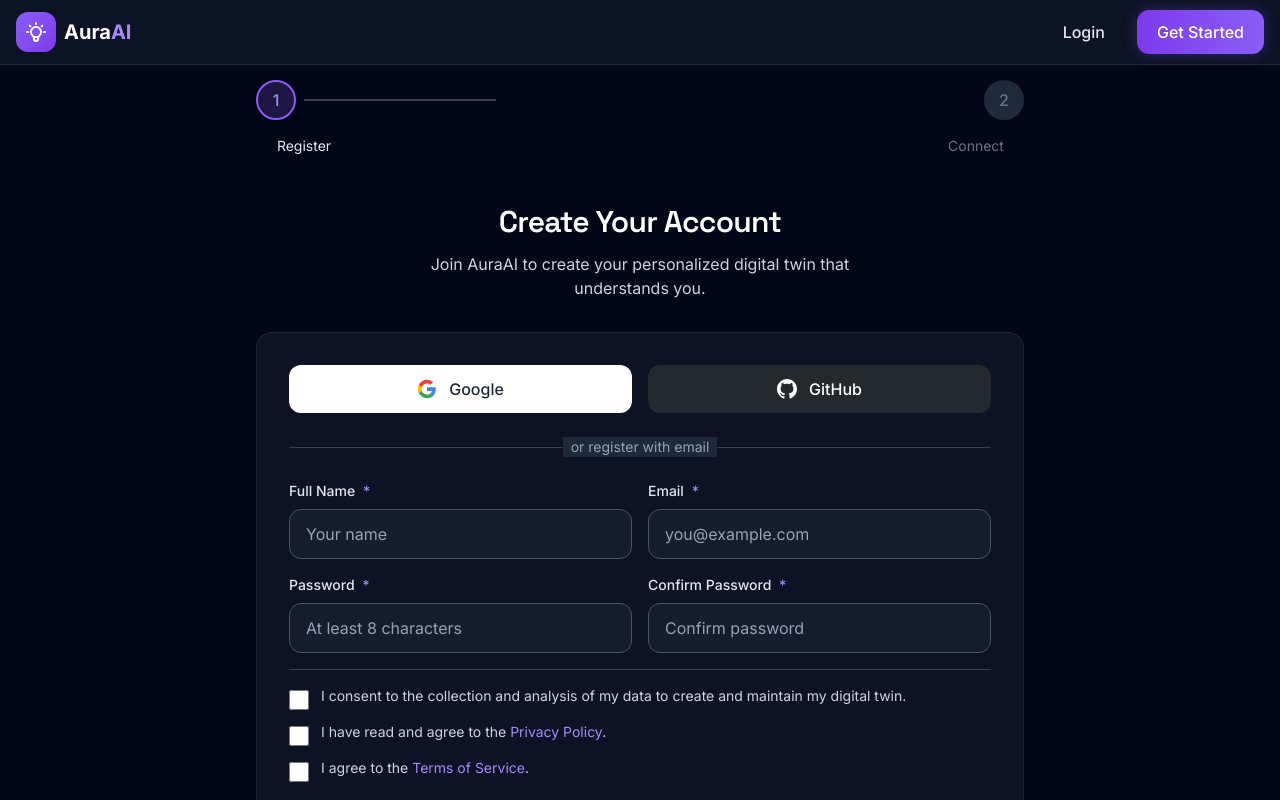
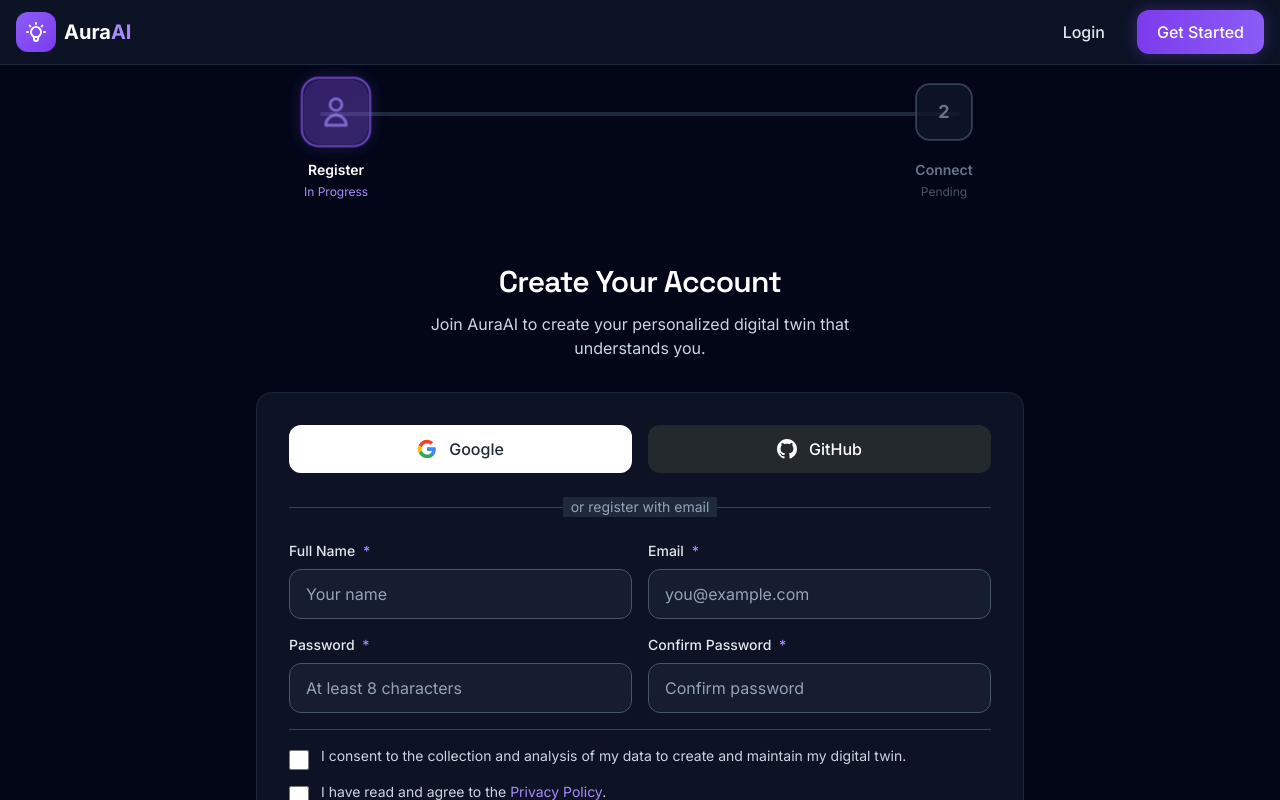
Before and after one commit to jaswantcg-hue/ownyourtwin_website_wofork, a SvelteKit app: page /create-twin in a window 1280 px wide. Shown: the top 800 px of the page. Built offline with nearby package versions, Linux system fonts and the light colour scheme.

Commit message:
updated code

```diff
--- a/src/routes/create-twin/+page.svelte
+++ b/src/routes/create-twin/+page.svelte
@@ -230,22 +230,37 @@
 
   <main class="pt-20 pb-12 px-4">
     <div class="max-w-3xl mx-auto">
-      <!-- Progress indicator -->
-      <div class="mb-12">
-        <div class="flex items-center justify-between mb-4">
+      <!-- Enhanced Progress indicator -->
+      <div class="mb-16">
+        <div class="relative">
+          <!-- Progress bar background -->
+          <div class="absolute top-8 left-0 right-0 h-1 bg-void-800 rounded-full mx-auto" style="width: calc(100% - 8rem);"></div>
+
+          <!-- Animated progress bar -->
+          <div
+            class="absolute top-8 left-0 h-1 bg-gradient-to-r from-cosmic-600 to-cosmic-400 rounded-full transition-all duration-700 ease-out"
+            style="width: calc({((currentStep - 1) / (TWIN_CREATION_STEPS.length - 1)) * 100}% * (100% - 8rem) / 100); margin-left: 4rem;"
+          ></div>
+
+          <!-- Steps -->
+          <div class="relative flex items-center justify-between max-w-2xl mx-auto">
             {#each TWIN_CREATION_STEPS as step, index}
-            <div class="flex items-center">
+              <div class="flex flex-col items-center relative z-10">
+                <!-- Step circle -->
+                <div class="relative group">
                   <div
-                class="w-10 h-10 rounded-full flex items-center justify-center font-medium transition-all duration-300
+                    class="w-16 h-16 rounded-2xl flex items-center justify-center font-bold text-lg
+                      transition-all duration-500 transform
                       {currentStep > step.id
-                  ? 'bg-cosmic-500 text-white'
+                        ? 'bg-gradient-to-br from-cosmic-600 to-cosmic-500 text-white scale-100 shadow-glow'
                         : currentStep === step.id
-                    ? 'bg-cosmic-500/20 border-2 border-cosmic-500 text-cosmic-400'
-                    : 'bg-void-800 text-void-500'}"
+                          ? 'bg-gradient-to-br from-cosmic-600/30 to-cosmic-500/30 border-2 border-cosmic-500 text-cosmic-400 scale-110 animate-pulse-slow shadow-glow-sm'
+                          : 'bg-void-900/80 border-2 border-void-700 text-void-500 scale-90'}"
                   >
                     {#if currentStep > step.id}
+                      <!-- Checkmark for completed steps -->
                       <svg
-                    class="w-5 h-5"
+                        class="w-8 h-8 animate-scale-in"
                         fill="none"
                         stroke="currentColor"
                         viewBox="0 0 24 24"
@@ -253,34 +268,55 @@
                         <path
                           stroke-linecap="round"
                           stroke-linejoin="round"
-                      stroke-width="2"
+                          stroke-width="3"
                           d="M5 13l4 4L19 7"
                         />
                       </svg>
+                    {:else if currentStep === step.id}
+                      <!-- Icon for active step -->
+                      {#if step.id === 1}
+                        <svg class="w-8 h-8" fill="none" stroke="currentColor" viewBox="0 0 24 24">
+                          <path stroke-linecap="round" stroke-linejoin="round" stroke-width="2" d="M16 7a4 4 0 11-8 0 4 4 0 018 0zM12 14a7 7 0 00-7 7h14a7 7 0 00-7-7z" />
+                        </svg>
                       {:else}
-                  {step.id}
+                        <svg class="w-8 h-8" fill="none" stroke="currentColor" viewBox="0 0 24 24">
+                          <path stroke-linecap="round" stroke-linejoin="round" stroke-width="2" d="M13.828 10.172a4 4 0 00-5.656 0l-4 4a4 4 0 105.656 5.656l1.102-1.101m-.758-4.899a4 4 0 005.656 0l4-4a4 4 0 00-5.656-5.656l-1.1 1.1" />
+                        </svg>
+                      {/if}
+                    {:else}
+                      <!-- Number for inactive steps -->
+                      <span class="text-xl">{step.id}</span>
                     {/if}
                   </div>
-              {#if index < TWIN_CREATION_STEPS.length - 1}
+
+                  <!-- Pulse effect for active step -->
+                  {#if currentStep === step.id}
+                    <div class="absolute inset-0 rounded-2xl bg-cosmic-500/20 animate-ping"></div>
+                  {/if}
+                </div>
+
+                <!-- Step label -->
+                <div class="mt-4 text-center transition-all duration-300">
                   <div
-                  class="w-16 md:w-48 h-0.5 mx-2 {currentStep > step.id
-                    ? 'bg-cosmic-500'
-                    : 'bg-void-700'}"
-                ></div>
-              {/if}
+                    class="font-semibold text-sm
+                      {currentStep >= step.id ? 'text-white' : 'text-void-500'}"
+                  >
+                    {step.name}
+                  </div>
+                  <div
+                    class="text-xs mt-1
+                      {currentStep === step.id ? 'text-cosmic-400' : 'text-void-600'}"
+                  >
+                    {currentStep > step.id
+                      ? 'Completed'
+                      : currentStep === step.id
+                        ? 'In Progress'
+                        : 'Pending'}
+                  </div>
+                </div>
               </div>
             {/each}
           </div>
-        <div class="flex justify-between text-sm">
-          {#each TWIN_CREATION_STEPS as step}
-            <span
-              class="{currentStep >= step.id
-                ? 'text-void-200'
-                : 'text-void-500'} w-24 text-center"
-            >
-              {step.name}
-            </span>
-          {/each}
         </div>
       </div>
 
```
Lines whose indentation alone changed are shown as unchanged.
